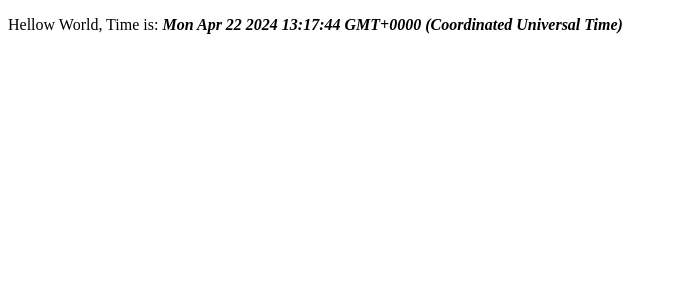
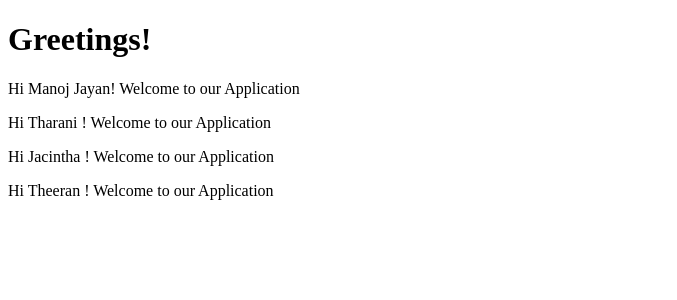
Before and after one commit to Tharani-Kasiselvam/react-proj-main, a React (Vite) app: page / in a window 1280 px wide. Shown: the top 300 px of the page, without its empty margins (0-677 px from the left). Built offline with nearby package versions, Linux system fonts and the light colour scheme.

Commit message:
multi components

```diff
--- a/src/App.jsx
+++ b/src/App.jsx
@@ -1,9 +1,13 @@
-const App = () => {
-  const now = new Date();    <h1>Hello World</h1>
-
-  return(
-    <p>Hellow World, Time is: <b><i>{now.toString()}</i></b></p>
+import Greet from "./components/Greet";
+ const App = () => {
+  return (
+    <div>
+      <h1>Greetings!</h1>
+      <Greet name="Manoj" lname="Jayan"/>
+      <Greet name="Tharani"/>
+      <Greet name="Jacintha"/>
+      <Greet name="Theeran"/>
+    </div>
   )
 }
-
-export default App;
+export default App
--- /dev/null
+++ b/src/components/Greet.jsx
@@ -0,0 +1,6 @@
+const Greet = (props) => {
+    return (
+      <p>Hi {props.name} {props.lname}! Welcome to our Application </p>
+    )
+  }
+  export default Greet
```
